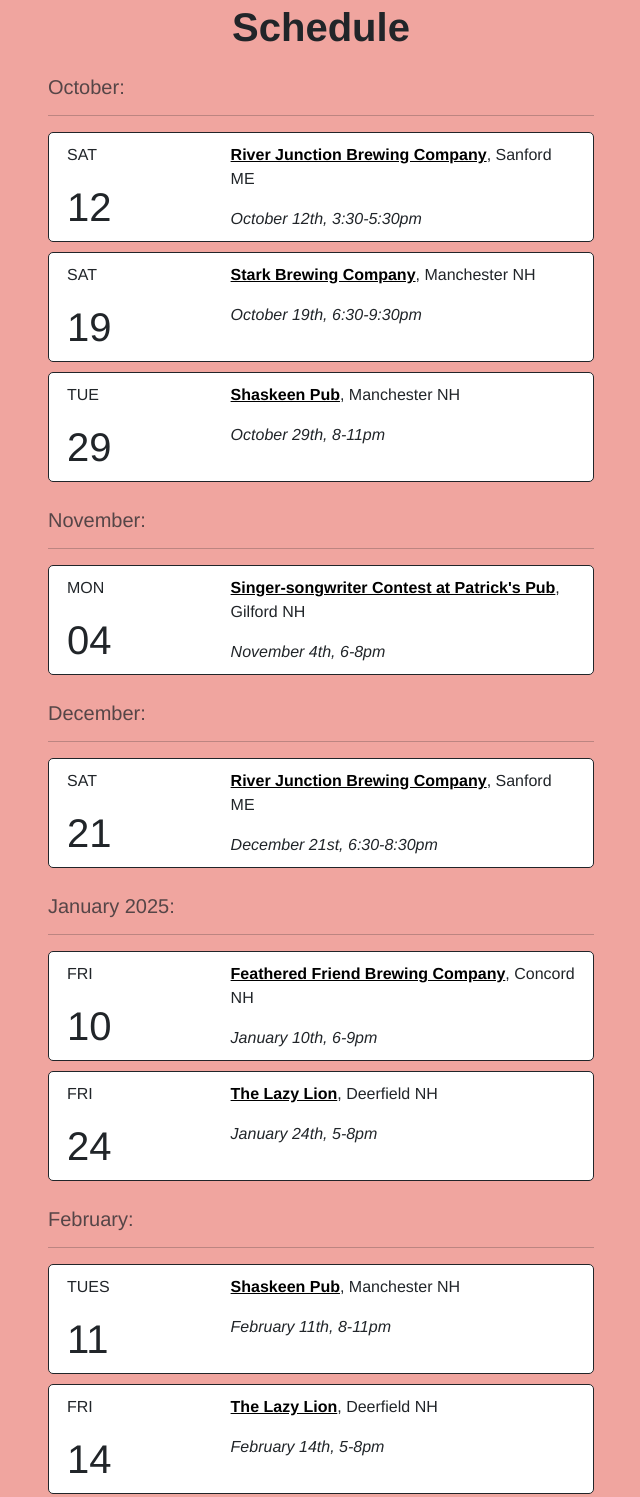
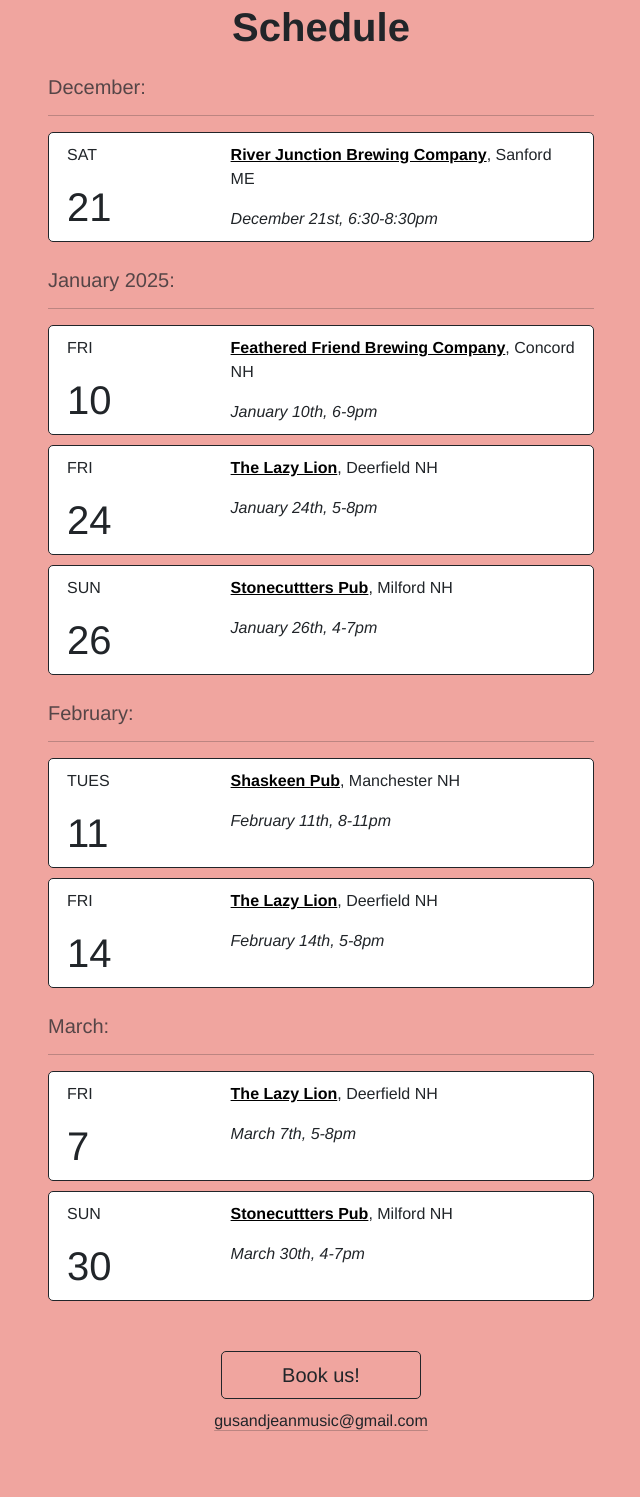
Before and after one commit to dbielik236/gusandjean, a plain HTML site: page index.html in a window 1280 px wide. Shown: the part 3117-4614 px from the top of the page, without its empty margins (319-959 px from the left). Drawn offline with nearby package versions, Linux system fonts and the light colour scheme; a web font is replaced by a local one.

Commit message:
updated schedule

```diff
--- a/index.html
+++ b/index.html
@@ -372,59 +372,7 @@
       <div class="card-body">
         <h1 class="card-title text-center" style="font-size: 2.5rem; font-weight: bold;">Schedule</h1>
 
-        <h5 class="card-subtitle mb-2 text-muted " style="padding-top: 20px;">October:</h5>
-        <hr>
-        <div class="d-flex" style="padding: 10px 10px 10px 10px; border: solid; margin: 10px 0px 10px 0px; border-width: thin; border-radius: 5px; background-color: white;">
-          <div class="d-flex flex-column mx-2" style="width:30%; ">
-            <p class="card-text" >SAT</p>
-            <h1 class="card-text">12</h1>
-          </div>
-          <div class="d-flex flex-column mx-2" style="width: 70%;">
-            <a href="https://www.riverjunctionbrewing.com/#gallery" style="color: black;" target="_blank" >
-            <p class="card-text"><b>River Junction Brewing Company</b></a>, Sanford ME</p>
 
-            <p class="card-text"><em>October 12th, 3:30-5:30pm</em></p>
-          </div>
-        </div>
-        <div class="d-flex" style="padding: 10px 10px 10px 10px; border: solid; margin: 10px 0px 10px 0px; border-width: thin; border-radius: 5px; background-color: white;">
-          <div class="d-flex flex-column mx-2" style="width:30%; ">
-            <p class="card-text" >SAT</p>
-            <h1 class="card-text">19</h1>
-          </div>
-          <div class="d-flex flex-column mx-2" style="width: 70%;">
-            <a href="https://starkbrewingcompany.com/manchester-stark-brewing-company-events" style="color: black;" target="_blank" >
-            <p class="card-text"><b>Stark Brewing Company</b></a>, Manchester NH</p>
-
-            <p class="card-text"><em>October 19th, 6:30-9:30pm</em></p>
-          </div>
-        </div>
-        <div class="d-flex" style="padding: 10px 10px 10px 10px; border: solid; margin: 10px 0px 10px 0px; border-width: thin; border-radius: 5px; background-color: white;">
-          <div class="d-flex flex-column mx-2" style="width:30%; ">
-            <p class="card-text" >TUE</p>
-            <h1 class="card-text">29</h1>
-          </div>
-          <div class="d-flex flex-column mx-2" style="width: 70%;">
-            <a href="https://www.shaskeenirishpub.com/event-schedule" style="color: black;" target="_blank" >
-            <p class="card-text"><b>Shaskeen Pub</b></a>, Manchester NH</p>
-
-            <p class="card-text"><em>October 29th, 8-11pm</em></p>
-          </div>
-        </div>
-
-        <h5 class="card-subtitle mb-2 text-muted " style="padding-top: 20px;">November:</h5>
-        <hr>
-        <div class="d-flex" style="padding: 10px 10px 10px 10px; border: solid; margin: 10px 0px 10px 0px; border-width: thin; border-radius: 5px; background-color: white;">
-          <div class="d-flex flex-column mx-2" style="width:30%; ">
-            <p class="card-text" >MON</p>
-            <h1 class="card-text">04</h1>
-          </div>
-          <div class="d-flex flex-column mx-2" style="width: 70%;">
-            <a href="https://www.patrickspub.com/singer-songwritercontest" style="color: black;" target="_blank" >
-            <p class="card-text"><b>Singer-songwriter Contest at Patrick's Pub</b></a>, Gilford NH</p>
-
-            <p class="card-text"><em>November 4th, 6-8pm</em></p>
-          </div>
-        </div>
 
         <h5 class="card-subtitle mb-2 text-muted " style="padding-top: 20px;">December:</h5>
         <hr>
@@ -465,6 +413,17 @@
             <p class="card-text"><em>January 24th, 5-8pm</em></p>
           </div>
         </div>
+        <div class="d-flex" style="padding: 10px 10px 10px 10px; border: solid; margin: 10px 0px 10px 0px; border-width: thin; border-radius: 5px; background-color: white;">
+          <div class="d-flex flex-column mx-2" style="width:30%; ">
+            <p class="card-text" >SUN</p>
+            <h1 class="card-text">26</h1>
+          </div>
+          <div class="d-flex flex-column mx-2" style="width: 70%;">
+            <a href="https://www.facebook.com/StonecuttersPubMilfordNH/" style="color: black;" target="_blank" >
+            <p class="card-text"><b>Stonecuttters Pub</b></a>, Milford NH</p>
+            <p class="card-text"><em>January 26th, 4-7pm</em></p>
+          </div>
+        </div>
         <h5 class="card-subtitle mb-2 text-muted " style="padding-top: 20px;">February:</h5>
         <hr>
         <div class="d-flex" style="padding: 10px 10px 10px 10px; border: solid; margin: 10px 0px 10px 0px; border-width: thin; border-radius: 5px; background-color: white;">
@@ -499,7 +458,18 @@
           <div class="d-flex flex-column mx-2" style="width: 70%;">
             <a href="https://www.thelazylionrestaurant.com" style="color: black;" target="_blank" >
             <p class="card-text"><b>The Lazy Lion</b></a>, Deerfield NH</p>
-            <p class="card-text"><em>February 7th, 5-8pm</em></p>
+            <p class="card-text"><em>March 7th, 5-8pm</em></p>
+          </div>
+        </div>
+         <div class="d-flex" style="padding: 10px 10px 10px 10px; border: solid; margin: 10px 0px 10px 0px; border-width: thin; border-radius: 5px; background-color: white;">
+          <div class="d-flex flex-column mx-2" style="width:30%; ">
+            <p class="card-text" >SUN</p>
+            <h1 class="card-text">30</h1>
+          </div>
+          <div class="d-flex flex-column mx-2" style="width: 70%;">
+            <a href="https://www.facebook.com/StonecuttersPubMilfordNH/" style="color: black;" target="_blank" >
+            <p class="card-text"><b>Stonecuttters Pub</b></a>, Milford NH</p>
+            <p class="card-text"><em>March 30th, 4-7pm</em></p>
           </div>
         </div>
         <div class="text-center">
```
